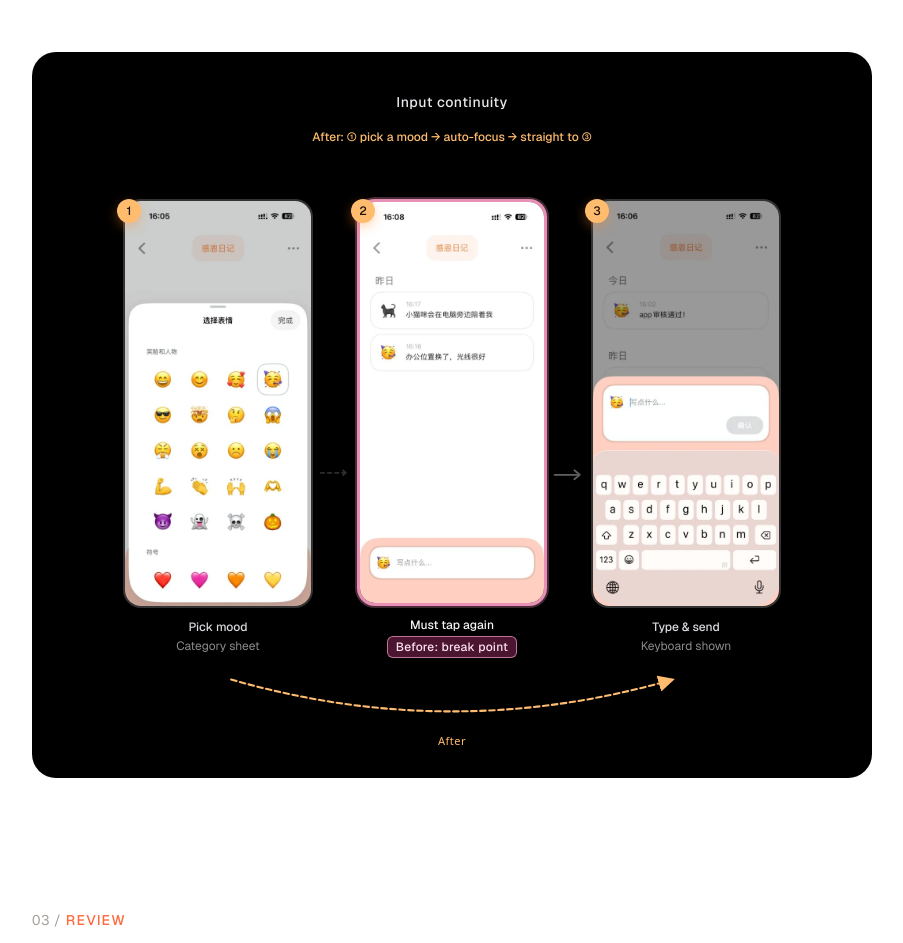
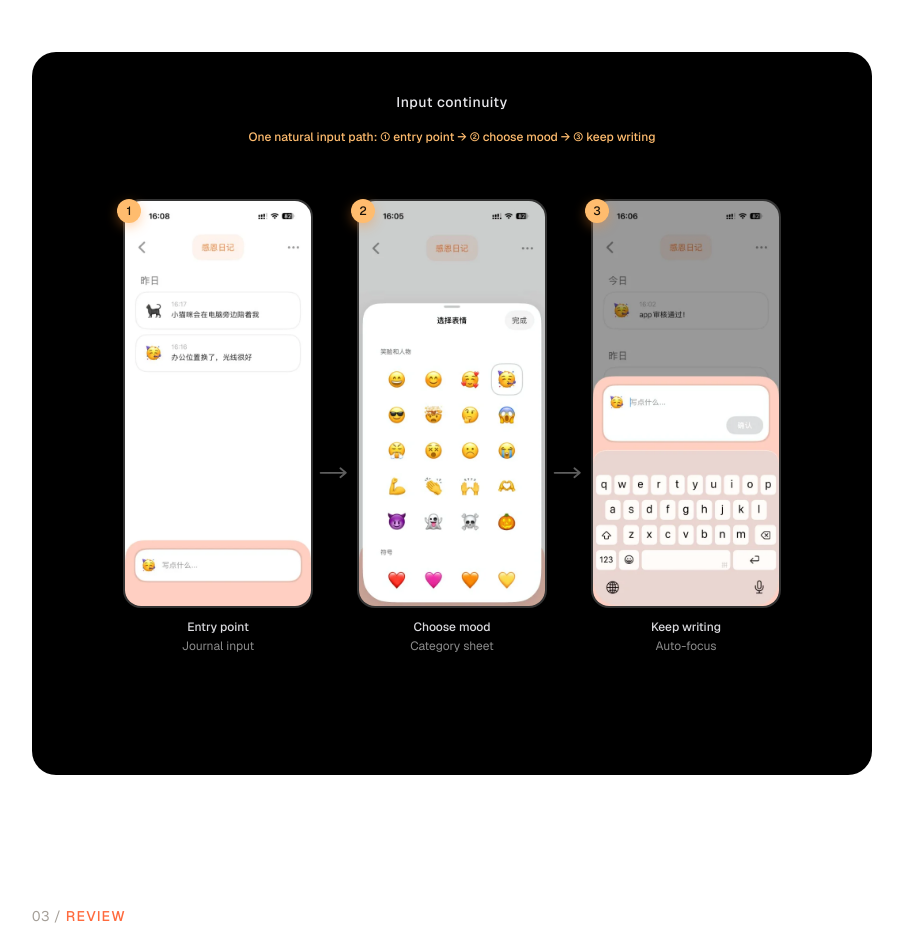
Before and after one commit to jaemin17/portfolio-pro, a Next.js app: page /en/projects/selfly in a window 1280 px wide. Shown: the part 6900-7843 px from the top of the page, without its empty margins (188-1091 px from the left). Built offline with nearby package versions, Linux system fonts and the light colour scheme.

Commit message:
Simplify Selfly diary input flow

```diff
--- a/src/app/[locale]/projects/selfly/DiaryEmojiInputShowcase.tsx
+++ b/src/app/[locale]/projects/selfly/DiaryEmojiInputShowcase.tsx
@@ -91,14 +91,14 @@ export function DiaryEmojiQuickEdit() {
 
 const diaryEmojiInputPolishCopy = {
   zh: {
-    figureLabel: "日记输入：选完表情后自动聚焦文本输入",
+    figureLabel: "日记输入：选择情绪后自动返回文字输入",
     title: "输入连贯性",
-    jumpLabel: "改造后：① 选完表情后自动聚焦 → 直接进入 ③",
+    jumpLabel: "一次自然的输入路径：① 记录入口 → ② 选择情绪 → ③ 继续输入",
   },
   en: {
-    figureLabel: "Diary input: auto-focus on text after picking an emoji",
+    figureLabel: "Diary input: returning to text input after choosing a mood",
     title: "Input continuity",
-    jumpLabel: "After: ① pick a mood → auto-focus → straight to ③",
+    jumpLabel: "One natural input path: ① entry point → ② choose mood → ③ keep writing",
   },
 } as const;
 
--- a/src/app/[locale]/projects/selfly/DiaryInputFlowDiagram.tsx
+++ b/src/app/[locale]/projects/selfly/DiaryInputFlowDiagram.tsx
@@ -14,40 +14,38 @@ type DiaryInputFlowDiagramProps = {
 };
 
 const stepImages = {
-  1: assetPath("/images/selfly0/diary-input-flow-step-2.webp"),
-  2: assetPath("/images/selfly0/diary-input-flow-step-3.webp"),
+  1: assetPath("/images/selfly0/diary-input-flow-step-3.webp"),
+  2: assetPath("/images/selfly0/diary-input-flow-step-2.webp"),
   3: assetPath("/images/selfly0/diary-input-flow-step-4.webp"),
 } as const;
 
 const copy = {
   zh: {
-    diagramLabel: "日记输入流程：三步与优化跳转",
-    skipLabel: "改造后",
+    diagramLabel: "日记输入流程：从记录入口到自动返回输入",
     demoTitle: "改造后",
     demoCaption: "自动聚焦",
     steps: [
-      { id: 1, alt: "步骤 1：半屏 Sheet 中选择表情", title: "选表情", caption: "分类 Sheet" },
-      { id: 2, alt: "步骤 2：Sheet 关闭后需再次点击输入框，键盘未展开", title: "需再次点击输入", caption: "改造前断点", breakpoint: true },
-      { id: 3, alt: "步骤 3：键盘展开，可直接输入文字并确认发送", title: "输入发送", caption: "键盘展开" },
+      { id: 1, alt: "步骤 1：日记输入页的记录入口", title: "记录入口", caption: "日记输入页" },
+      { id: 2, alt: "步骤 2：在半屏 Sheet 中选择情绪", title: "选择情绪", caption: "分类 Sheet" },
+      { id: 3, alt: "步骤 3：输入框自动聚焦并展开键盘", title: "继续输入", caption: "自动聚焦" },
     ],
   },
   en: {
-    diagramLabel: "Diary input flow: three steps and the optimized jump",
-    skipLabel: "After",
+    diagramLabel: "Diary input flow: from the entry point to returning to text input",
     demoTitle: "After",
     demoCaption: "Auto-focus",
     steps: [
-      { id: 1, alt: "Step 1: pick a mood in the half-screen sheet", title: "Pick mood", caption: "Category sheet" },
-      { id: 2, alt: "Step 2: after the sheet closes, the user must tap the text field again — keyboard not shown", title: "Must tap again", caption: "Before: break point", breakpoint: true },
-      { id: 3, alt: "Step 3: keyboard appears, ready to type and send", title: "Type & send", caption: "Keyboard shown" },
+      { id: 1, alt: "Step 1: the entry point on the journal input screen", title: "Entry point", caption: "Journal input" },
+      { id: 2, alt: "Step 2: choose a mood in the half-screen sheet", title: "Choose mood", caption: "Category sheet" },
+      { id: 3, alt: "Step 3: the text field regains focus and the keyboard appears", title: "Keep writing", caption: "Auto-focus" },
     ],
   },
 } as const;
 
-function FlowArrow({ skipped = false }: { skipped?: boolean }) {
+function FlowArrow() {
   return (
     <svg
-      className={`${styles.diaryFlowInlineArrow} ${skipped ? styles.diaryFlowInlineArrowSkipped : ""}`}
+      className={styles.diaryFlowInlineArrow}
       width="40"
       height="24"
       viewBox="0 0 40 24"
@@ -61,58 +59,7 @@ function FlowArrow({ skipped = false }: { skipped?: boolean }) {
         strokeWidth="2"
         strokeLinecap="round"
         strokeLinejoin="round"
-        strokeDasharray={skipped ? "4 4" : undefined}
       />
-    </svg>
-  );
-}
-
-function SkipOverStepTwoArrow({ fourColumn = false, label }: { fourColumn?: boolean; label: string }) {
-  // Arc spans step ① → over ② → step ③ (proportional to card + inline-arrow layout).
-  const step1X = fourColumn ? 99 : 131;
-  const step2X = fourColumn ? 333 : 450;
-  const step3X = fourColumn ? 567 : 769;
-
-  return (
-    <svg
-      className={styles.diaryFlowSkipArc}
-      viewBox="0 0 900 104"
-      fill="none"
-      xmlns="http://www.w3.org/2000/svg"
-      aria-hidden="true"
-    >
-      <defs>
-        <marker
-          id="diaryFlowSkipArrowhead"
-          markerWidth="8"
-          markerHeight="8"
-          refX="7"
-          refY="4"
-          orient="auto"
-        >
-          <path d="M0 0L8 4L0 8Z" fill="#FFBC6E" />
-        </marker>
-      </defs>
-      <path
-        d={`M${step1X} 8 Q${step2X} 100 ${step3X} 8`}
-        stroke="#FFBC6E"
-        strokeWidth="3"
-        strokeLinecap="round"
-        strokeDasharray="8 5"
-        markerEnd="url(#diaryFlowSkipArrowhead)"
-      />
-      <text
-        className={styles.diaryFlowSkipLabel}
-        x={step2X}
-        y="102"
-        textAnchor="middle"
-        fill="#FFBC6E"
-        fontSize="16"
-        fontWeight="500"
-        fontFamily="system-ui, -apple-system, sans-serif"
-      >
-        {label}
-      </text>
     </svg>
   );
 }
@@ -123,7 +70,6 @@ type FlowStep = {
   alt?: string;
   title: string;
   caption: string;
-  breakpoint?: boolean;
   demo?: ReactNode;
 };
 
@@ -134,27 +80,10 @@ function FlowStepCard({
   step: FlowStep;
   hideBadge?: boolean;
 }) {
-  const isBreakpoint = Boolean(step.breakpoint);
-
   return (
-    <div
-      className={[
-        styles.diaryFlowStepCard,
-        isBreakpoint ? styles.diaryFlowStepCardBreakpoint : "",
-      ]
-        .filter(Boolean)
-        .join(" ")}
-    >
+    <div className={styles.diaryFlowStepCard}>
       {hideBadge ? null : (
-        <span
-          className={[
-            styles.diaryFlowStepBadge,
-            isBreakpoint ? styles.diaryFlowStepBadgeBreakpoint : "",
-          ]
-            .filter(Boolean)
-            .join(" ")}
-          aria-hidden="true"
-        >
+        <span className={styles.diaryFlowStepBadge} aria-hidden="true">
           {step.id}
         </span>
       )}
@@ -196,14 +125,13 @@ export function DiaryInputFlowDiagram({ locale = "zh", demoVideo }: DiaryInputFl
       aria-label={c.diagramLabel}
     >
       <div className={styles.diaryFlowRowWrap}>
-        <SkipOverStepTwoArrow fourColumn={hasDemo} label={c.skipLabel} />
         <div className={styles.diaryFlowRow}>
           {steps.map((step, index) => (
             <div key={step.id} className={styles.diaryFlowStepGroup}>
               <FlowStepCard step={step} />
               {index < steps.length - 1 ? (
                 <div className={styles.diaryFlowArrowWrap}>
-                  <FlowArrow skipped={index === 0} />
+                  <FlowArrow />
                 </div>
               ) : null}
             </div>
```
